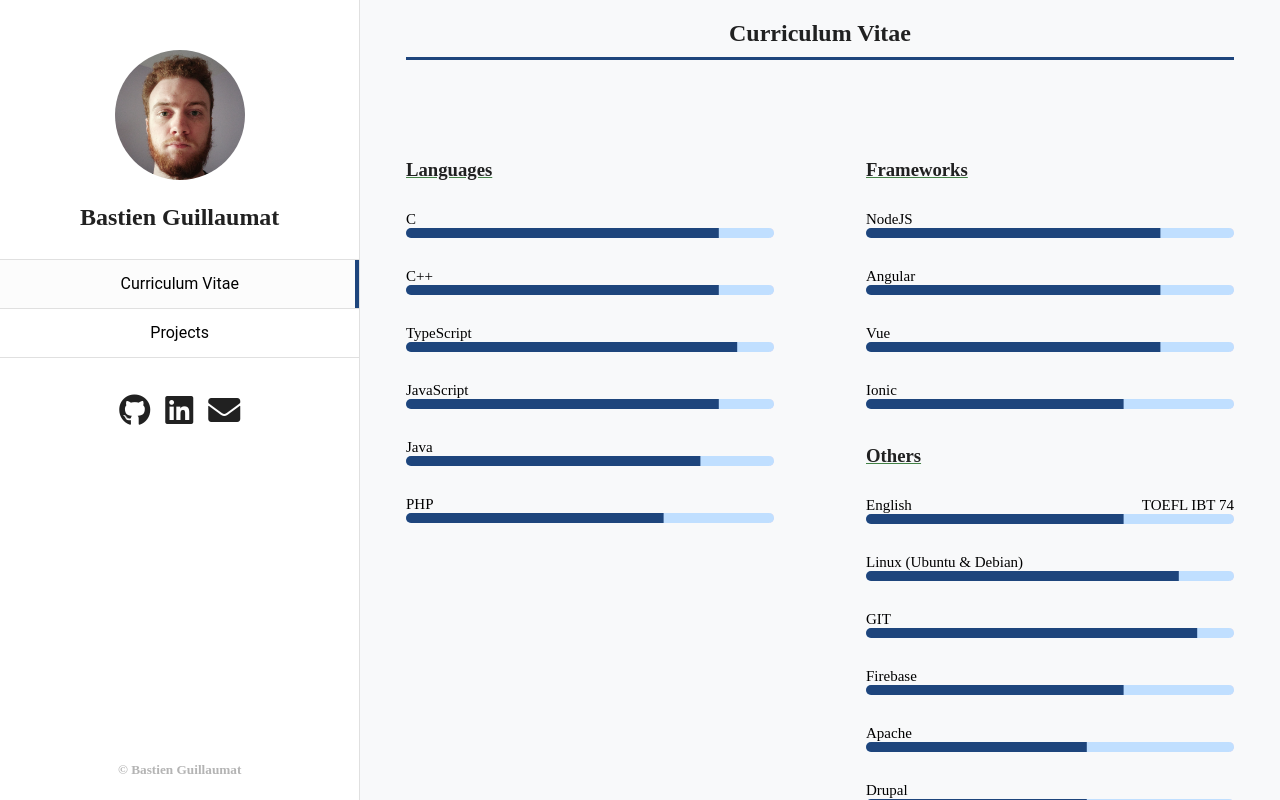
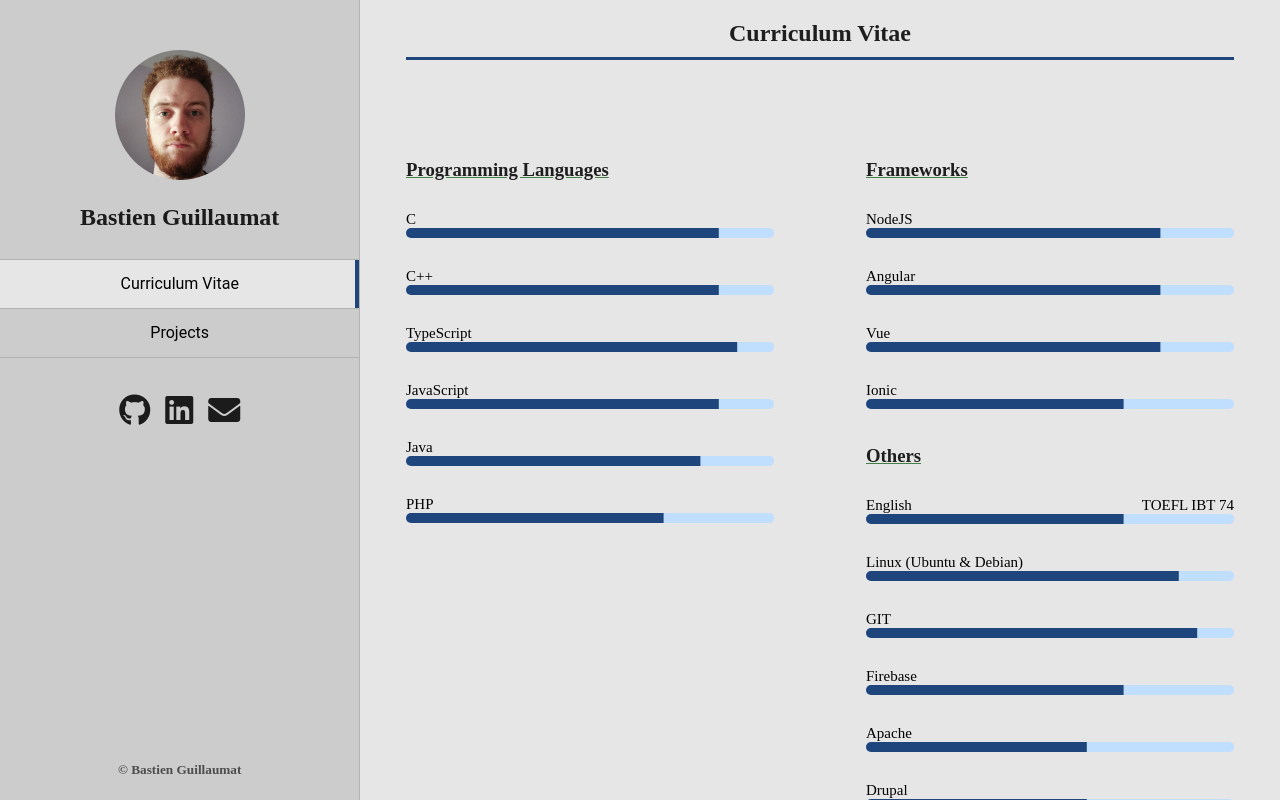
Before and after one commit to bguillaumat/bguillaumat, an Angular app: page /cv in a window 1280 px wide. Built offline with nearby package versions, Linux system fonts and the light colour scheme.

Commit message:
Update website

```diff
--- a/src/app/app.component.html
+++ b/src/app/app.component.html
@@ -1,11 +1,8 @@
-<!--<header>
-</header>-->
-
 <mat-sidenav-container class="side-nav-component">
 
-  <mat-sidenav mode="side" [(opened)]="opened" [disableClose]="true" style="background-color: #fff">
+  <mat-sidenav mode="side" [(opened)]="opened" [disableClose]="true" style="background-color: #cccccc" >
 
-    <div id="main" routerLink="" routerLinkActive="active">
+    <div id="main" routerLink="" routerLinkActive="active" (click)="openClose()">
 
       <img src="../assets/itsme.jpg" alt="me">
 
@@ -13,23 +10,23 @@
 
     </div>
 
-    <mat-list>
+    <mat-nav-list>
 
       <mat-divider></mat-divider>
 
-      <mat-list-item class="block" routerLink="cv" routerLinkActive="active">
+      <mat-list-item class="block" routerLink="cv" routerLinkActive="active" (click)="openClose()">
         <h4 mat-line>Curriculum Vitae</h4>
       </mat-list-item>
 
       <mat-divider></mat-divider>
 
-      <mat-list-item class="block" routerLink="projects" routerLinkActive="active">
+      <mat-list-item class="block" routerLink="projects" routerLinkActive="active" (click)="openClose()">
         <h4 mat-line>Projects</h4>
       </mat-list-item>
 
       <mat-divider></mat-divider>
 
-    </mat-list>
+    </mat-nav-list>
 
     <br>
     <br>
@@ -48,6 +45,14 @@
   </mat-sidenav>
 
   <mat-sidenav-content>
+    <!--<div style="display: flex;justify-content: space-around; background-color: #ffffff">
+      <a routerLink="" routerLinkActive="active">HOME</a>
+      <a routerLink="cv" routerLinkActive="active">CV</a>
+      <a routerLink="projects" routerLinkActive="active">Project</a>
+    </div>-->
+    <div *ngIf="isMobile" style="background-color: #cccccc">
+      <i class="fas fa-bars" (click)="openClose()"></i>
+    </div>
     <router-outlet></router-outlet>
   </mat-sidenav-content>
 
--- a/src/app/app.component.scss
+++ b/src/app/app.component.scss
@@ -4,7 +4,7 @@
   bottom: 0;
   left: 0;
   right: 0;
-  background: #f8f9fa;
+  background: #e6e6e6;
   text-align: center;
 }
 img {
@@ -40,7 +40,7 @@ a, a:hover, a:visited {
   bottom: 0;
   left: 0;
   right: 0;
-  color: #b4b4b4;
+  color: #4d4d4d;
 }
 
 .block:hover {
@@ -53,6 +53,6 @@ a, a:hover, a:visited {
 }
 
 .block.active {
-  background-color: #fcfcfc;
+  background-color: #e6e6e6;
   box-shadow: inset -10px 0 0 -6px #1E457C;
 }
--- a/src/app/app.component.ts
+++ b/src/app/app.component.ts
@@ -20,4 +20,10 @@ export class AppComponent {
     this.isMobile = (window.innerWidth < 900);
     this.opened = !this.isMobile;
   }
+
+  openClose() {
+    if (this.isMobile) {
+      this.opened = !this.opened;
+    }
+  }
 }
--- a/src/app/pages/cv/cv.component.html
+++ b/src/app/pages/cv/cv.component.html
@@ -7,7 +7,7 @@
 <div id="cv">
 
   <div class="left part">
-    <h3>Languages</h3>
+    <h3>Programming Languages</h3>
 
     <div class="competencies" *ngFor="let language of languages">
       <p>{{language.name}}</p>
--- a/src/app/pages/home/home.component.html
+++ b/src/app/pages/home/home.component.html
@@ -2,6 +2,6 @@
   <div id="desc">
     <h1>Lead Software Engineer / FullStack Dev</h1>
     <p>I'm a developer/freelance living in Paris, currently in 5th year at EPITECH.</p>
-    <p>I mainly work on C++/C/Java/NodeJs(Vue/Angular).</p>
+    <p>I mainly work on C++/C/Java/Ts(Vue/Angular).</p>
   </div>
 </div>
```
